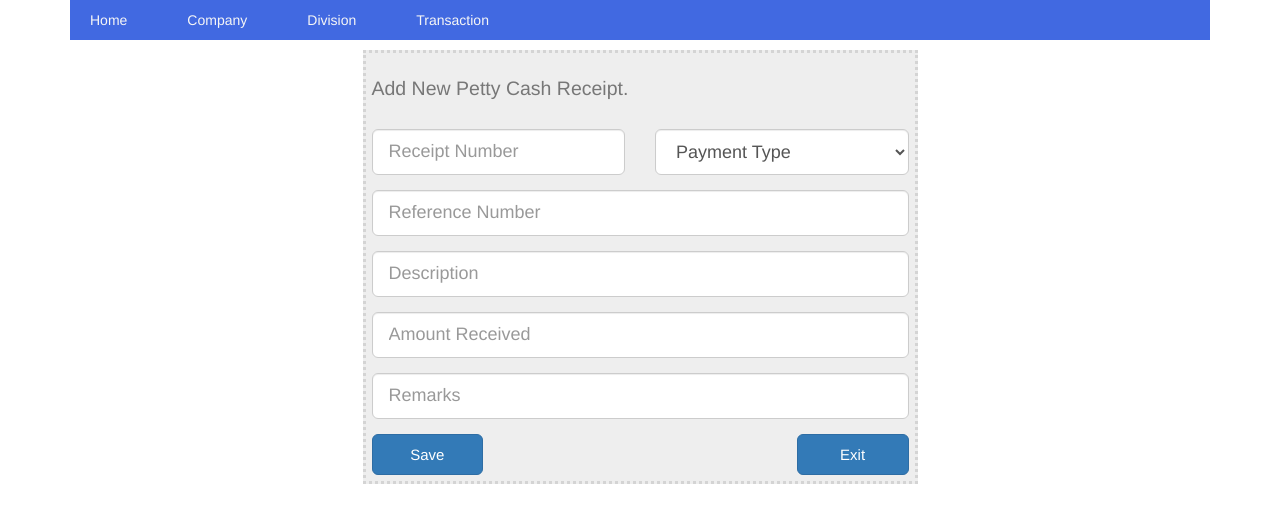
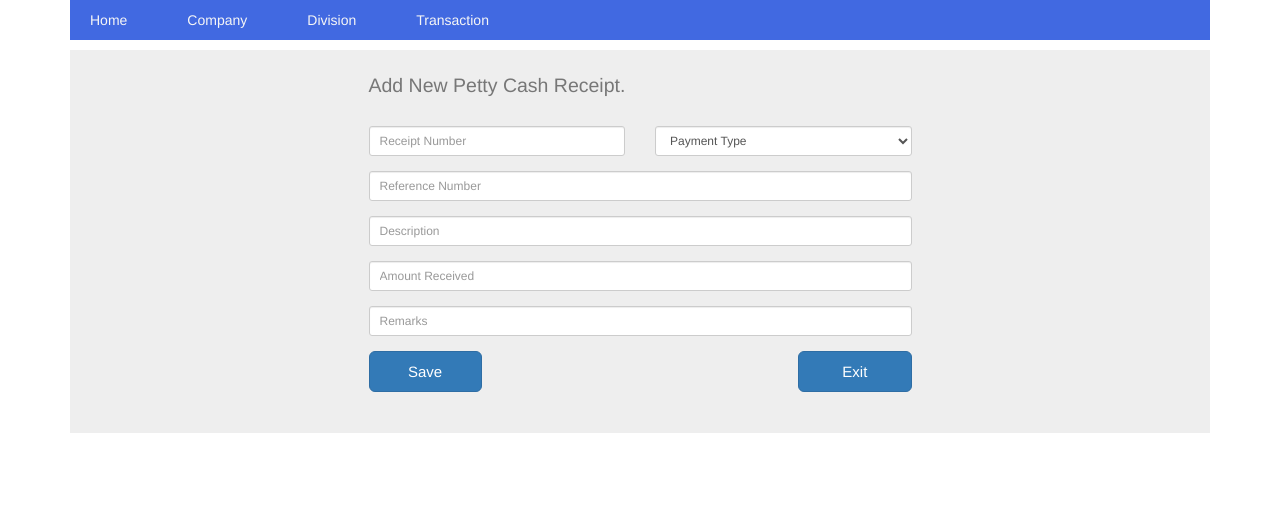
Before and after one commit to inwonday/pettyCash, a Django app: page /addPettyCashReceipt in a window 1280 px wide. Shown: the part 71-594 px from the top of the page. Run offline with Django 3.2, Linux system fonts and the light colour scheme; a user stored in the database is signed in; data comes from the database, SQL or seed files in the repository; some libraries are stand-ins or nearby versions.

Commit message:
pettyCashReciept css

```diff
--- a/bwi/templates/bwi/addPettyCashReceipt.html
+++ b/bwi/templates/bwi/addPettyCashReceipt.html
@@ -33,16 +33,12 @@
   background-image: linear-gradient(to right, #c4e17f, #c4e17f 12.5%, #f7fdca 12.5%, #f7fdca 25%, #fecf71 25%, #fecf71 37.5%, #f0776c 37.5%, #f0776c 50%, #db9dbe 50%, #db9dbe 62.5%, #c49cde 62.5%, #c49cde 75%, #669ae1 75%, #669ae1 87.5%, #62c2e4 87.5%, #62c2e4);
 }
 
-        .box{
-    padding: 20px;
-    margin: 0 auto;
-    background-color: #eee;
-    border: 3px dotted rgba(0,0,0,0.1);
 </style>
 
 {% include "bwi/common/_header.html" %}
 
 <div class="container" style="margin-top:100px">
+    <div class="wrapper">
 
 <div class="row">
     <div class="col-xs-12 col-sm-8 col-md-6 col-sm-offset-2 col-md-offset-3">
@@ -56,12 +52,12 @@
 			<div class="row">
 				<div class="col-xs-12 col-sm-6 col-md-6">
 					<div class="form-group">
-                        <input type="text" name="receiptNumber" id="receiptNumber" class="form-control input-lg" placeholder="Receipt Number" tabindex="1">
+                        <input type="text" name="receiptNumber" id="receiptNumber" class="form-control input-sm" placeholder="Receipt Number" tabindex="1">
 					</div>
 				</div>
 				<div class="col-xs-12 col-sm-6 col-md-6">
 					<div class="form-group">
-                        <select type="text" name="paymentType" id="paymentType" class="form-control input-lg" placeholder="Payment Type" tabindex="2">
+                        <select type="text" name="paymentType" id="paymentType" class="form-control input-sm" placeholder="Payment Type" tabindex="2">
                         	<option value="">Payment Type</option>
                             <option value="Cash">Cash</option>
                             <option value="Cheque">Cheque</option>
@@ -71,17 +67,17 @@
 				</div>
 			</div>
             <div class="form-group">
-				<input type="text" name="referenceNumber" id="referenceNumber" class="form-control input-lg" placeholder="Reference Number" tabindex="4">
+				<input type="text" name="referenceNumber" id="referenceNumber" class="form-control input-sm" placeholder="Reference Number" tabindex="4">
 			</div>
             <div class="form-group">
-				<input type="text" name="description" id="description" class="form-control input-lg" placeholder="Description" tabindex="4">
+				<input type="text" name="description" id="description" class="form-control input-sm" placeholder="Description" tabindex="4">
 			</div>
             <div class="form-group">
-				<input type="number" step="0.01"  min="0.00" max="99999.99" name="amountReceived" id="amountReceived" class="form-control input-lg" placeholder="Amount Received" tabindex="4">
+				<input type="number" step="0.01"  min="0.00" max="99999.99" name="amountReceived" id="amountReceived" class="form-control input-sm" placeholder="Amount Received" tabindex="4">
 			</div>
 
             <div class="form-group">
-				<input type="text" name="remarks" id="remarks" class="form-control input-lg" placeholder="Remarks" tabindex="4">
+				<input type="text" name="remarks" id="remarks" class="form-control input-sm" placeholder="Remarks" tabindex="4">
 			</div>
 			<!--div class="row">
 				<div class="col-xs-4 col-sm-3 col-md-3">
@@ -104,7 +100,7 @@
 		</form>
 	</div>
 </div>
-
+</div>
 </div>
 
 
```
